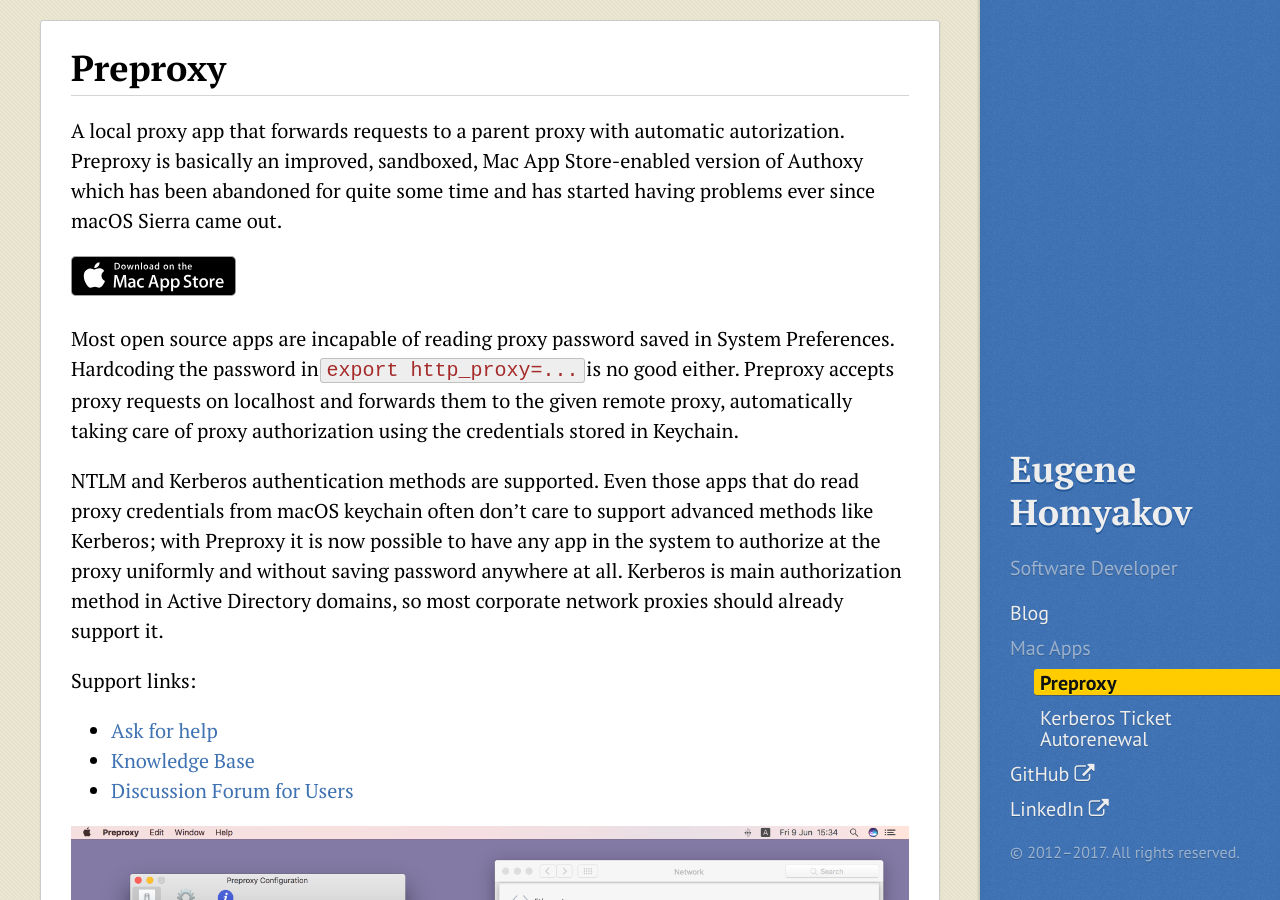
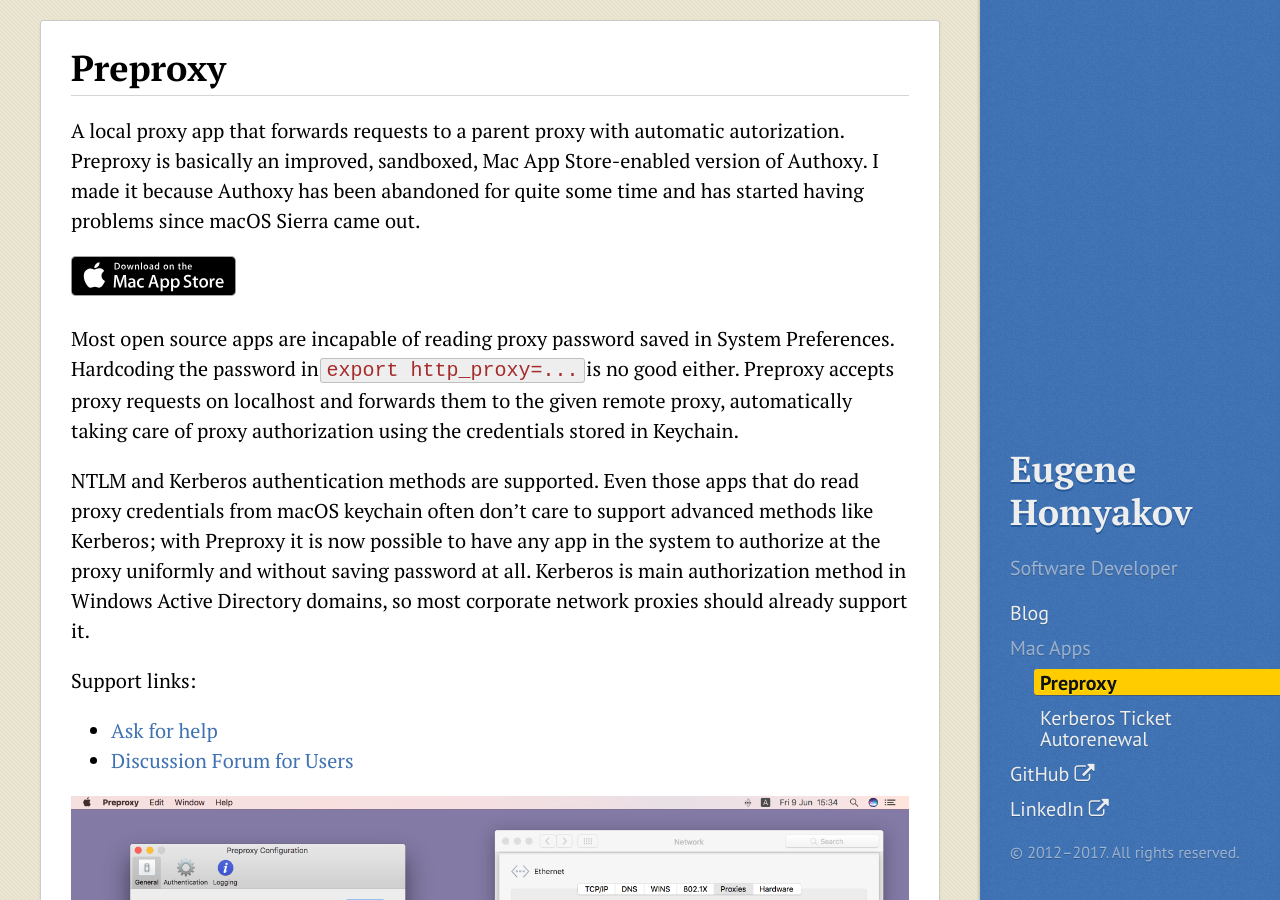
Before and after one commit to hamstergene/hamstergene.github.io, a Jekyll site: the page built from macapps/preproxy.md, in a window 1280 px wide and 900 px high. Built offline with Jekyll 4.4.1, drawn with Linux system fonts in a browser that asks for light colours; nearby versions of some CDN libraries; some of the changed lines change nothing that is shown; some of the changed text lies outside the part shown.

Commit message:
updated wording for preproxy 1.3

```diff
--- a/macapps/preproxy.md
+++ b/macapps/preproxy.md
@@ -4,7 +4,7 @@
 keywords: ["automatic", "authorization", "authentication", "parent proxy", "kerberos", "NTLM", "authoxy", "Mac", "macOS", "OS X"]
 ---
 
-A local proxy app that forwards requests to a parent proxy with automatic autorization. Preproxy is basically an improved, sandboxed, Mac App Store-enabled version of Authoxy which has been abandoned for quite some time and has started having problems ever since macOS Sierra came out.
+A local proxy app that forwards requests to a parent proxy with automatic autorization. Preproxy is basically an improved, sandboxed, Mac App Store-enabled version of Authoxy. I made it because Authoxy has been abandoned for quite some time and has started having problems since macOS Sierra came out.
 
 [![Download Preproxy on Mac App Store](/img/macapps/mac-app-store-badge.svg)](https://itunes.apple.com/app/id1237580019)
 
@@ -12,22 +12,30 @@
 Hardcoding the password in `export http_proxy=...` is no good either.
 Preproxy accepts proxy requests on localhost and forwards them to the given remote proxy, automatically taking care of proxy authorization using the  credentials stored in Keychain.
 
-NTLM and Kerberos authentication methods are supported. Even those apps that do read proxy credentials from macOS keychain often don't care to support advanced methods like Kerberos; with Preproxy it is now possible to have any app in the system to authorize at the proxy uniformly and without saving password anywhere at all. Kerberos is main authorization method in Active Directory domains, so most corporate network proxies should already support it.
+NTLM and Kerberos authentication methods are supported. Even those apps that do read proxy credentials from macOS keychain often don't care to support advanced methods like Kerberos; with Preproxy it is now possible to have any app in the system to authorize at the proxy uniformly and without saving password at all. Kerberos is main authorization method in Windows Active Directory domains, so most corporate network proxies should already support it.
 
 Support links:
 
   * [Ask for help](https://desk.zoho.eu/portal/hamstergene/newticket)
-  * [Knowledge Base](https://desk.zoho.eu/portal/hamstergene/kb)
   * [Discussion Forum for Users](https://desk.zoho.eu/portal/hamstergene/community/mac-apps)
 
 [![Preproxy 1.3 NTLM Screenshot](/img/macapps/preproxy-1.3-screenshot-ntlm.png)](/img/macapps/preproxy-1.3-screenshot-ntlm.png)
 
 [![Preproxy 1.3 Kerberos Screenshot](/img/macapps/preproxy-1.3-screenshot-krb.png)](/img/macapps/preproxy-1.3-screenshot-krb.png)
 
+A useful tip:
+
+> If remote proxy address is left empty, Preproxy will connect to web sites directly, i.e. work like a regular proxy.
+>
+> This can be useful if you need to temporarily turn proxy off without having to edit `.bash_profile`, Network preferences and whatever else that is configured to use Preproxy.
+
+Changes:
+
 1.3:
 - displaying latest requests
 - logging failed requests into error log
 - fixed problems connecting to some web servers running on localhost
+- NOTE: Upgrading to High Sierra turns autostart at login off for unknown reason. You will have to open GUI and click the checkbox to reenable it.
 
 1.2: 2017-06-30
 - added Kerberos support
```
